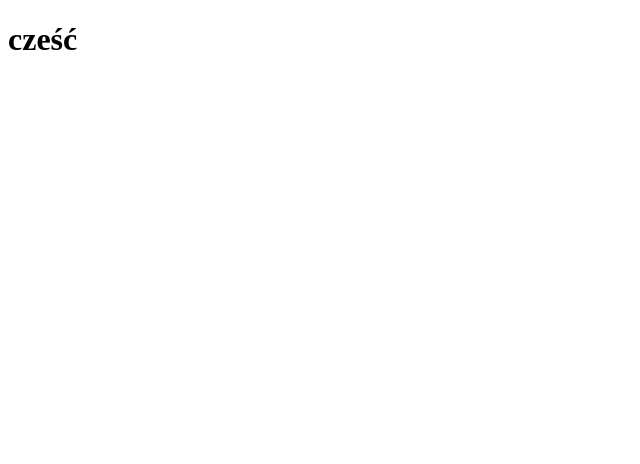
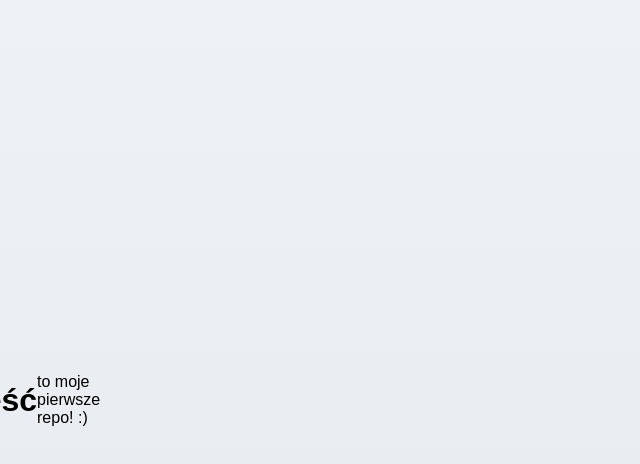
Before and after one commit to Spaiter17/test, a plain HTML site: page index.html in a window 1280 px wide. Shown: the whole page, without its empty margins (0-640 px from the left). Drawn offline with Linux system fonts and the light colour scheme.

Commit message:
added p and changed style.css

```diff
--- a/index.html
+++ b/index.html
@@ -8,5 +8,6 @@
 </head>
 <body>
     <h1>cześć</h1>
+    <p>to moje pierwsze repo! :)</p>
 </body>
 </html>
--- a/style.css
+++ b/style.css
@@ -0,0 +1,15 @@
+* {
+	box-sizing: border-box;
+	padding: 0;
+	margin: 0;
+}
+
+body {
+    display: flex;
+    justify-content: center;
+    align-items: center;
+    height: 100vh;
+    width: 50px;
+    font-family: sans-serif;
+    background-image: linear-gradient(to top, #e6e9f0 0%, #eef1f5 100%);
+}
```
